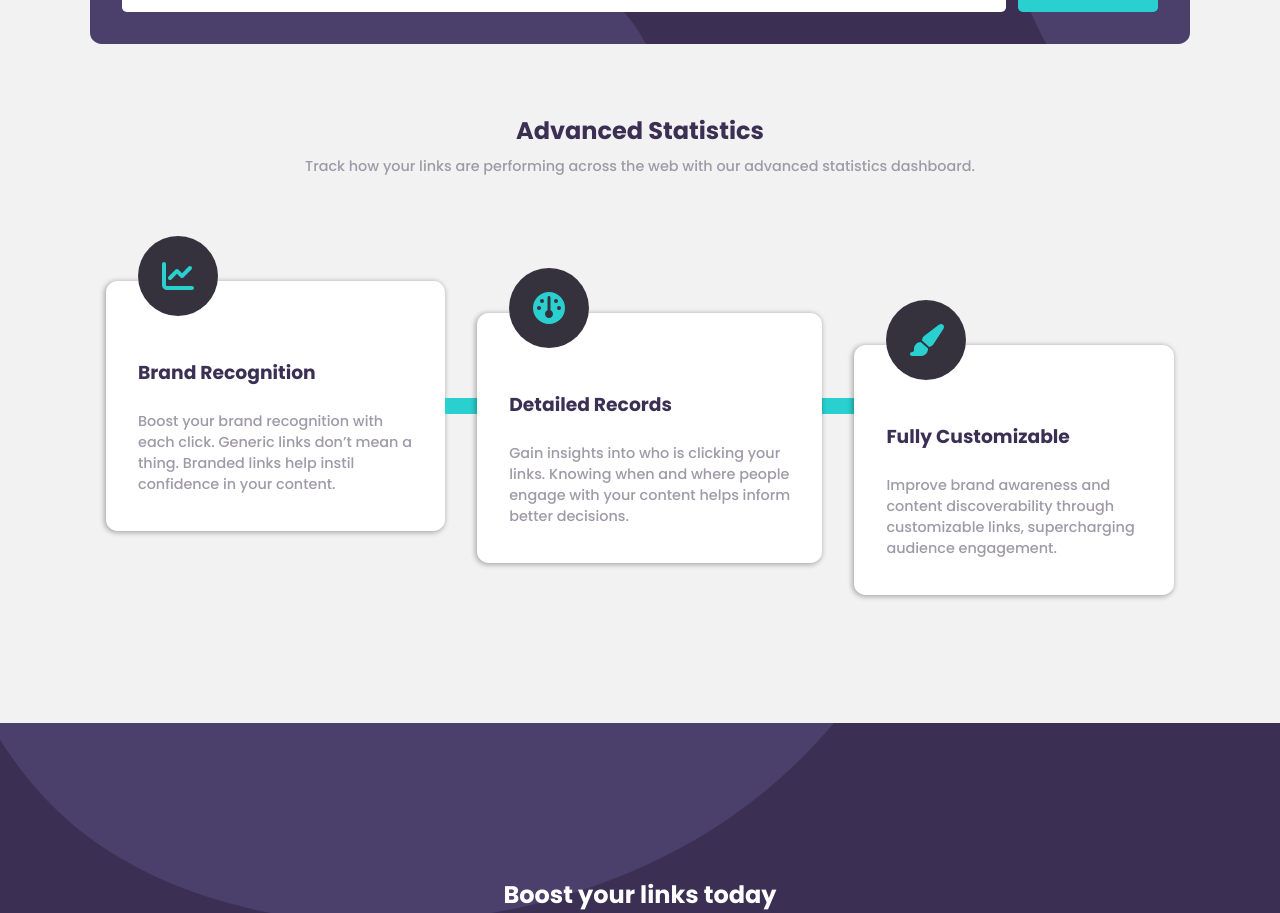
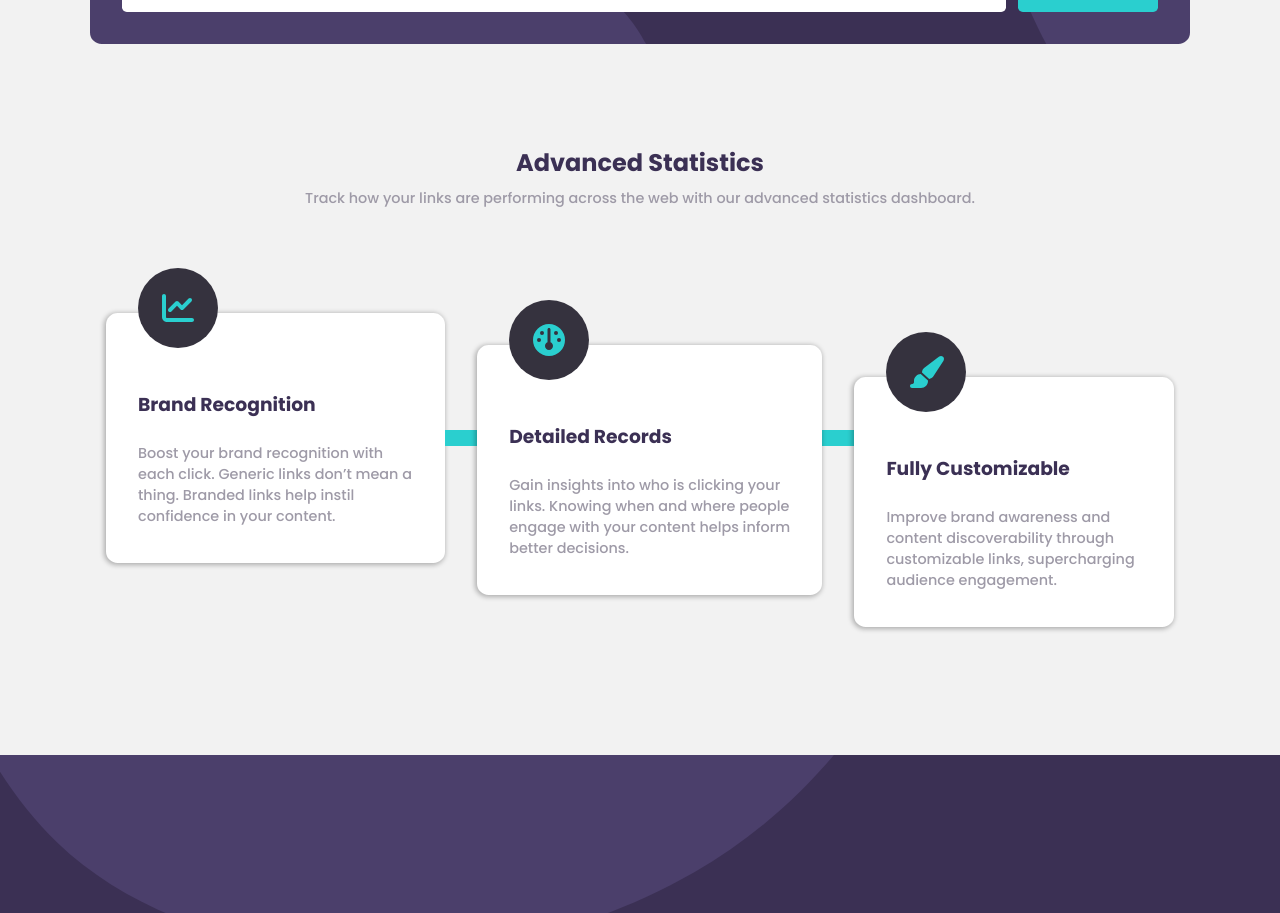
Before and after one commit to Aviscad/url-shortener, a React (Vite) app: page / in a window 1280 px wide. Shown: the part 609-1522 px from the top of the page. Built offline with nearby package versions, Linux system fonts and the light colour scheme.

Commit message:
Making General Changes to Styles

```diff
--- a/src/components/CardContainer/CardContainer.module.scss
+++ b/src/components/CardContainer/CardContainer.module.scss
@@ -10,6 +10,10 @@
 	max-width: variables.$max-width;
 }
 
+.wrapper{
+	margin-top: 2rem;
+}
+
 @media (min-width: 999px) {
 	.container {
 		flex-direction: row;
--- a/src/components/CardContainer/CardContainer.tsx
+++ b/src/components/CardContainer/CardContainer.tsx
@@ -5,7 +5,7 @@ import styles from './CardContainer.module.scss'
 
 const CardContainer = () => {
 	return (
-		<section>
+		<section className={styles.wrapper}>
 			<h2>Advanced Statistics</h2>
 			<p className='paragraph-text'>
 				Track how your links are performing across the web with our advanced statistics
--- a/src/components/ShortenerResults/ShortenerResults.module.scss
+++ b/src/components/ShortenerResults/ShortenerResults.module.scss
@@ -1,12 +1,9 @@
 @use '/src/utils/variables';
 
 .move-in-between {
-	position: relative;
 	width: 90%;
 	max-width: 350px;
 	display: flex;
-	top: calc(-50% + 1.5rem);
-
 	flex-direction: column;
 	border-radius: variables.$menu-border-radius;
 	background-color: variables.$white;
@@ -57,7 +54,6 @@
 		gap: 1rem;
 		min-width: 700px;
 		justify-content: space-between;
-		top: calc(-70%);
 		margin-bottom: 0.5rem;
 	}
 
--- a/src/index.scss
+++ b/src/index.scss
@@ -46,6 +46,12 @@ img {
 .icon{
 	padding: .5rem;
 	cursor: pointer;
+	max-width: fit-content;
+	margin: auto;
+
+	&:hover{
+		color: variables.$secondary-hover
+	}
 }
 
 /* -- BUTTON STYLES -- */
--- a/src/utils/_variables.scss
+++ b/src/utils/_variables.scss
@@ -12,6 +12,7 @@ $primary-2: hsl(257, 27%, 26%);
 
 /* -- Secondary -- */
 $secondary: hsl(0, 87%, 67%);
+$secondary-hover: hsl(0, 42%, 48%);
 
 /* -- Neutral -- */
 $neutral-1: hsl(0, 0%, 75%);
```
